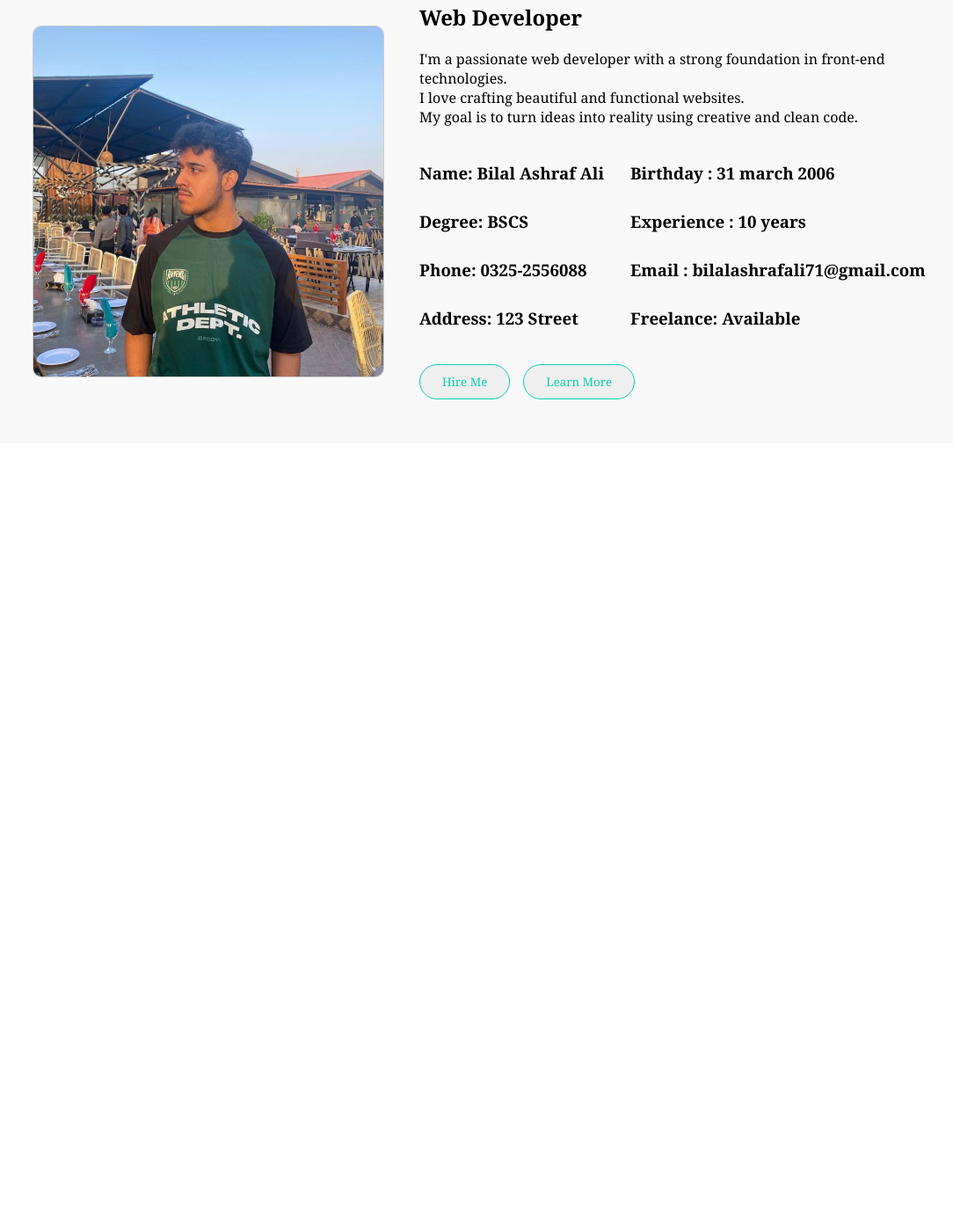
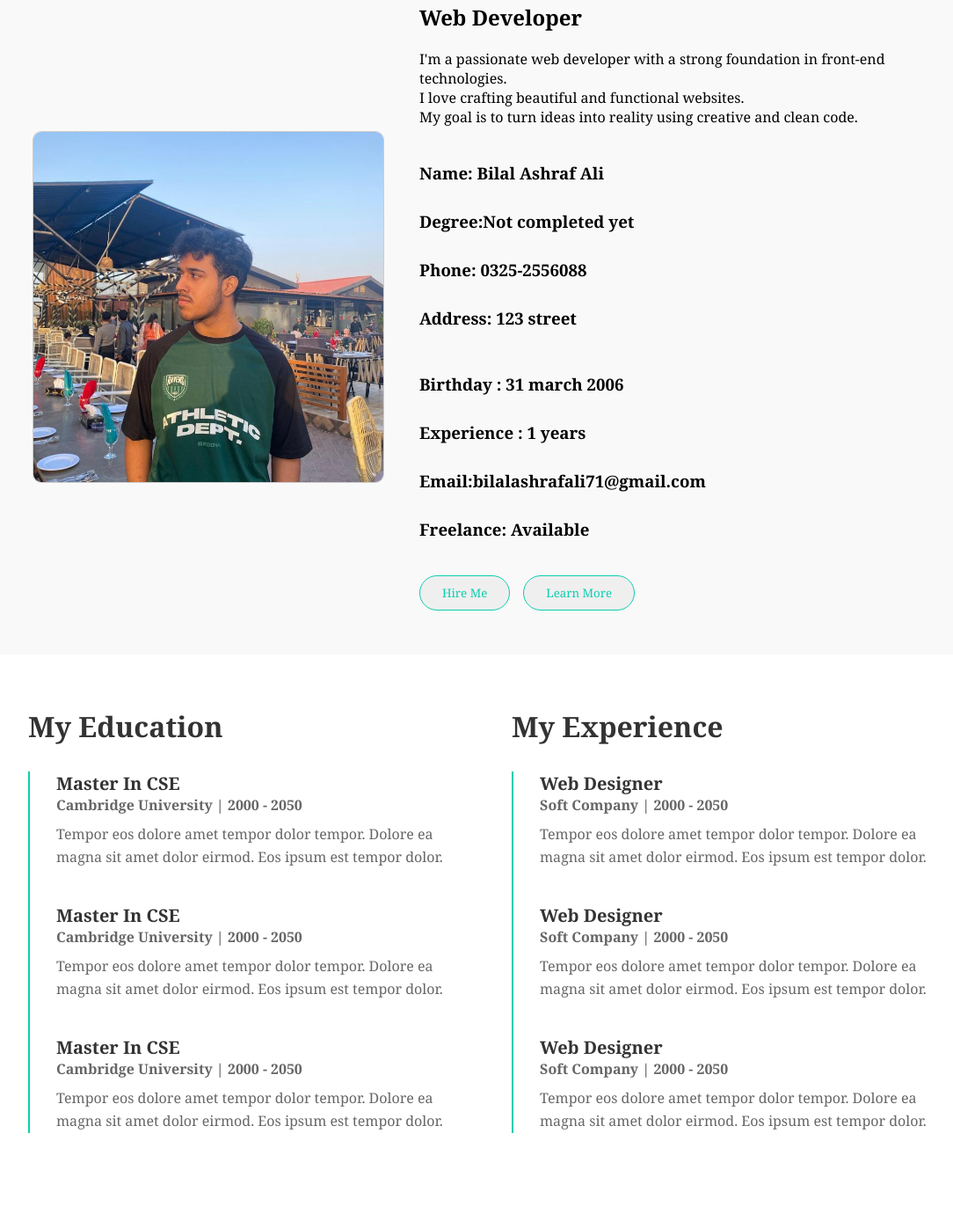
Before and after one commit to bilalashrafali123/my-portfolio, a plain HTML site: page index.html in a window 1280 px wide. Shown: the part 1047-2435 px from the top of the page at 88% size, without its empty margins (83-1167 px from the left). Before the commit the page ends 1551 px from the top, so only its background shows below. Drawn offline with Linux system fonts and the light colour scheme.

Commit message:
still working..

```diff
--- a/index.html
+++ b/index.html
@@ -45,7 +45,7 @@
   <!-- caousel ended -->
   <!-- About Me Section -->
   <div class="about-section">
-    <h1>About Me</h1>
+    <h1>ABOUT ME</h1>
     <div class="about-container">
       <img class="about-img" src="./src/logo.png.jpg" alt="logo">
       <div class="about-text">
@@ -58,14 +58,14 @@
         <div class="about-me">
           <div class="about-info">
             <h3>Name: Bilal Ashraf Ali</h3>
-            <h3>Degree: BSCS</h3>
+            <h3>Degree:Not completed yet</h3>
             <h3>Phone: 0325-2556088</h3>
-            <h3>Address: 123 Street</h3>
+            <h3>Address: 123 street</h3>
           </div>
           <div class="about-info">
             <h3>Birthday : 31 march 2006</h3>
-            <h3>Experience : 10 years</h3>
-            <h3>Email : bilalashrafali71@gmail.com</h3>
+            <h3>Experience : 1 years</h3>
+            <h3>Email:bilalashrafali71@gmail.com</h3>
             <h3>Freelance: Available</h3>
           </div>
         </div>
@@ -77,5 +77,61 @@
     </div>
   </div>
   <!-- about section ended -->
+  <!-- Education and Experience Section started -->
+  <div class="education-experience-section">
+    <div class="timeline-column">
+      <h2>My Education</h2>
+      <div class="timeline">
+        <div class="timeline-item">
+          <div class="timeline-content">
+            <h3>Master In CSE</h3>
+            <h4>Cambridge University | 2000 - 2050</h4>
+            <p>Tempor eos dolore amet tempor dolor tempor. Dolore ea magna sit amet dolor eirmod. Eos ipsum est tempor dolor.</p>
+          </div>
+        </div>
+        <div class="timeline-item">
+        <div class="timeline-content">
+            <h3>Master In CSE</h3>
+            <h4>Cambridge University | 2000 - 2050</h4>
+            <p>Tempor eos dolore amet tempor dolor tempor. Dolore ea magna sit amet dolor eirmod. Eos ipsum est tempor dolor.</p>
+          </div>
+        </div>
+        <div class="timeline-item">
+        <div class="timeline-content">
+            <h3>Master In CSE</h3>
+            <h4>Cambridge University | 2000 - 2050</h4>
+            <p>Tempor eos dolore amet tempor dolor tempor. Dolore ea magna sit amet dolor eirmod. Eos ipsum est tempor dolor.</p>
+          </div>
+        </div>
+      </div>
+    </div>
+    <div class="timeline-column">
+      <h2>My Experience</h2>
+      <div class="timeline">
+        <div class="timeline-item">
+         <div class="timeline-content">
+            <h3>Web Designer</h3>
+            <h4>Soft Company | 2000 - 2050</h4>
+            <p>Tempor eos dolore amet tempor dolor tempor. Dolore ea magna sit amet dolor eirmod. Eos ipsum est tempor dolor.</p>
+          </div>
+        </div>
+        <div class="timeline-item">
+          <div class="timeline-content">
+            <h3>Web Designer</h3>
+            <h4>Soft Company | 2000 - 2050</h4>
+            <p>Tempor eos dolore amet tempor dolor tempor. Dolore ea magna sit amet dolor eirmod. Eos ipsum est tempor dolor.</p>
+          </div>
+        </div>
+        <div class="timeline-item">
+           <div class="timeline-content">
+            <h3>Web Designer</h3>
+            <h4>Soft Company | 2000 - 2050</h4>
+            <p>Tempor eos dolore amet tempor dolor tempor. Dolore ea magna sit amet dolor eirmod. Eos ipsum est tempor dolor.</p>
+          </div>
+        </div>
+      </div>
+    </div>
+  </div>
+  <!-- Education and Experience Section ended -->
 </body>
 </html>
--- a/style.css
+++ b/style.css
@@ -216,6 +216,75 @@
   font-size: 20px;
 }
 
+.education-experience-section {
+  display: flex;
+  flex-wrap: wrap;
+  justify-content: center;
+  gap: 50px;
+  padding: 60px 20px;
+  background-color: #fff;
+}
+
+.timeline-column {
+  flex: 1;
+  min-width: 300px;
+  max-width: 500px;
+}
+
+.timeline-column h2 {
+  font-size: 32px;
+  color: #333;
+  margin-bottom: 30px;
+  font-weight: bold;
+}
+
+.timeline {
+  position: relative;
+  padding-left: 30px;
+  border-left: 2px solid #0BCEAF;
+}
+
+.timeline-item {
+  position: relative;
+  margin-bottom: 40px;
+}
+
+.timeline-content h3 {
+  font-size: 20px;
+  font-weight: bold;
+  color: #333;
+}
+
+.timeline-content h4 {
+  font-size: 16px;
+  color: #666;
+  margin-bottom: 10px;
+}
+
+.timeline-content p {
+  color: #666;
+  line-height: 1.6;
+}
+
+.eduaction-and-experience-heading{
+  text-align: center;
+  color: #0aaa94;
+
+}
+
+
+@media (max-width: 991px) {
+  .education-experience-section {
+    flex-direction: column;
+    align-items: center;
+  }
+
+  .timeline-column {
+    max-width: 100%;
+  }
+}
+
+
 @media (max-width: 983px) {
     .nav-links {
       display: none;
```
